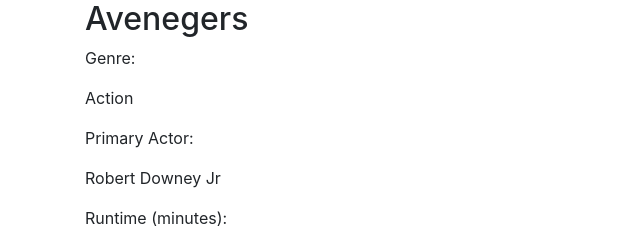
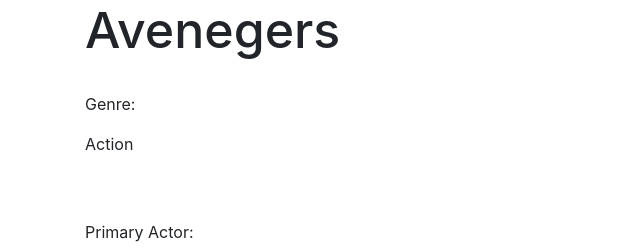
Before and after one commit to Aman-Sajeev/348appv1, a Flask app: page /2 in a window 1280 px wide. Shown: the part 56-304 px from the top of the page, without its empty margins (0-640 px from the left). Run offline with Flask 2, Linux system fonts and the light colour scheme; data comes from the database, SQL or seed files in the repository; some libraries are stand-ins or nearby versions.

Commit message:
Update post.html

```diff
--- a/templates/post.html
+++ b/templates/post.html
@@ -2,12 +2,17 @@
 {% extends 'base.html' %}
 
 {% block content %}
-    <h2>{% block title %} {{ post['title'] }} {% endblock %}</h2>
+    <h2 style="font-size:50px;">{% block title %} {{ post['title'] }} {% endblock %}</h2>
     <span class="badge badge-primary">{{ post['created'] }}</span>
+<br>
     <p>Genre:<p>
     <p>{{ post['genre'] }}</p>
+<br>
+<br>
     <p>Primary Actor:<p>
     <p>{{ post['actor'] }}</p>
+<br>
+<br>
     <p>Runtime (minutes):<p>
     <p>{{ post['minutes'] }}</p>
 
```
